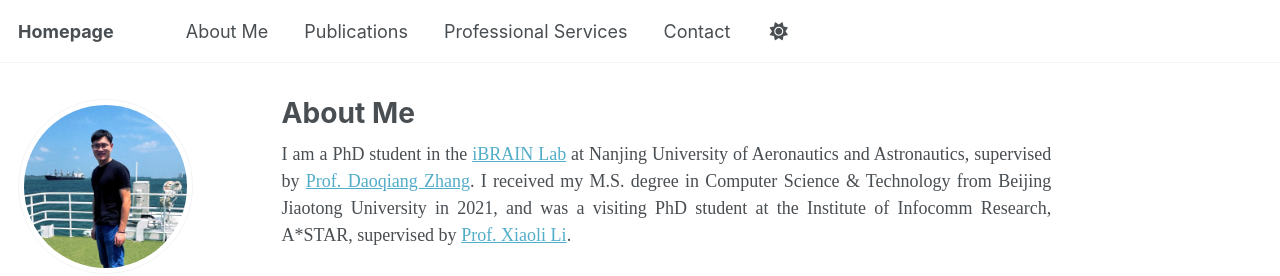
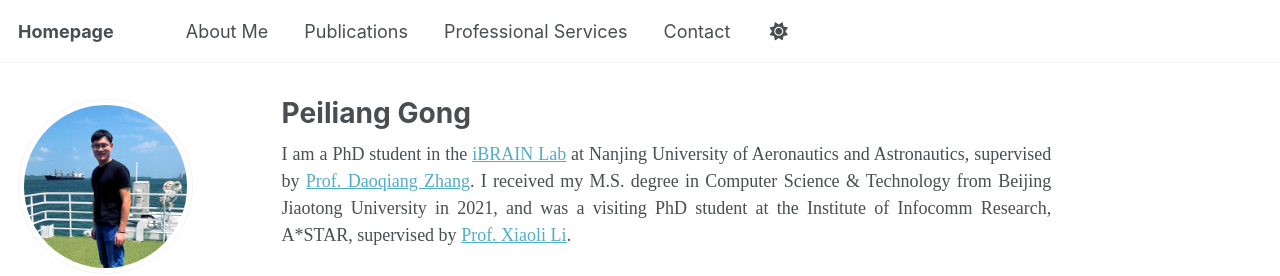
Before and after one commit to Tokenmw/Tokenmw.github.io, a Jekyll site: the page built from _pages/about.md, in a window 1280 px wide and 1040 px high. Shown: the top 276 px of the window. Built offline with Jekyll 4.4.1, drawn with Linux system fonts in a browser that asks for light colours; some web fonts are replaced.

Commit message:
Update about.md

```diff
--- a/_pages/about.md
+++ b/_pages/about.md
@@ -1,6 +1,6 @@
 ---
 permalink: /
-title: "About Me"
+title: "Peiliang Gong"
 author_profile: true
 redirect_from:
   - /about/
```
